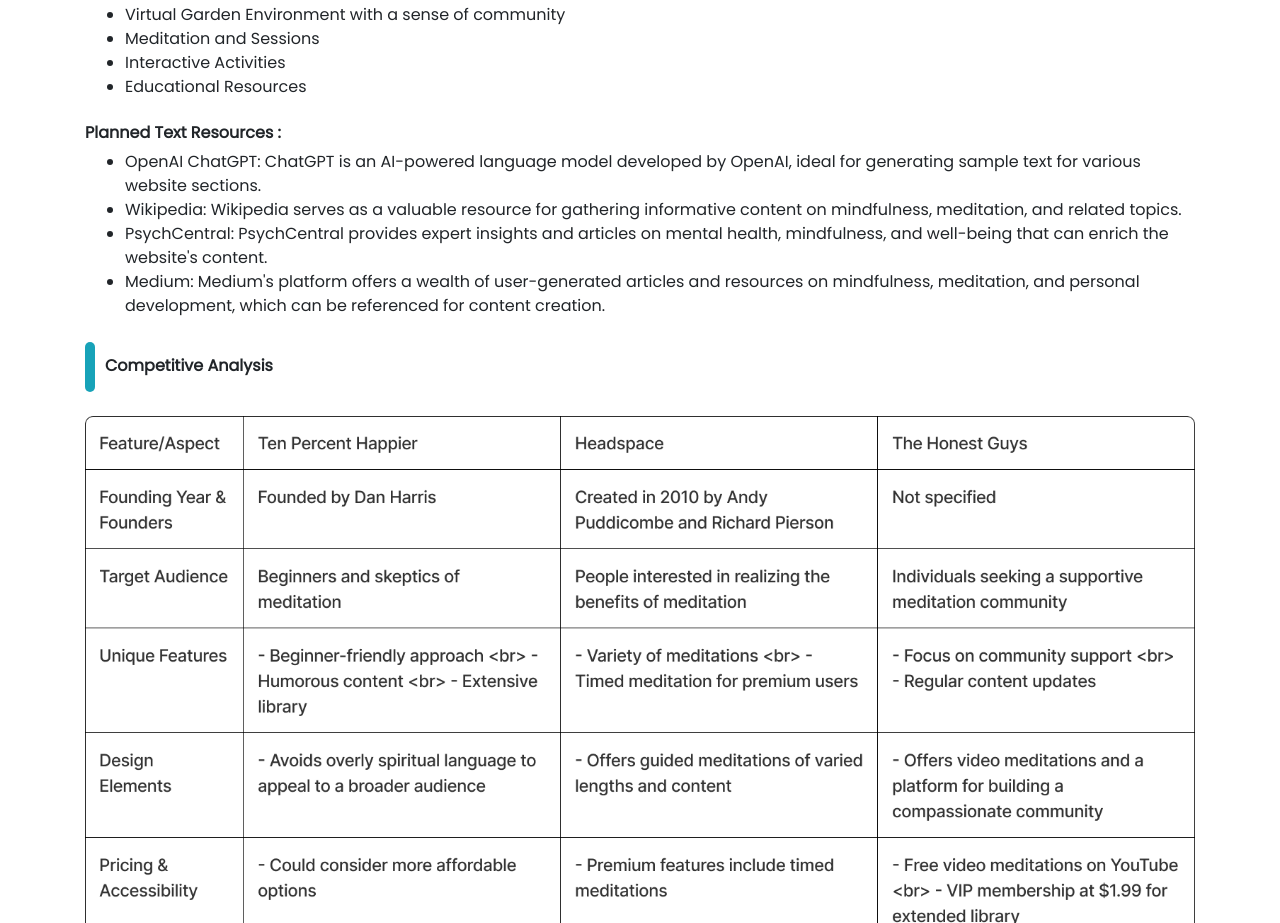
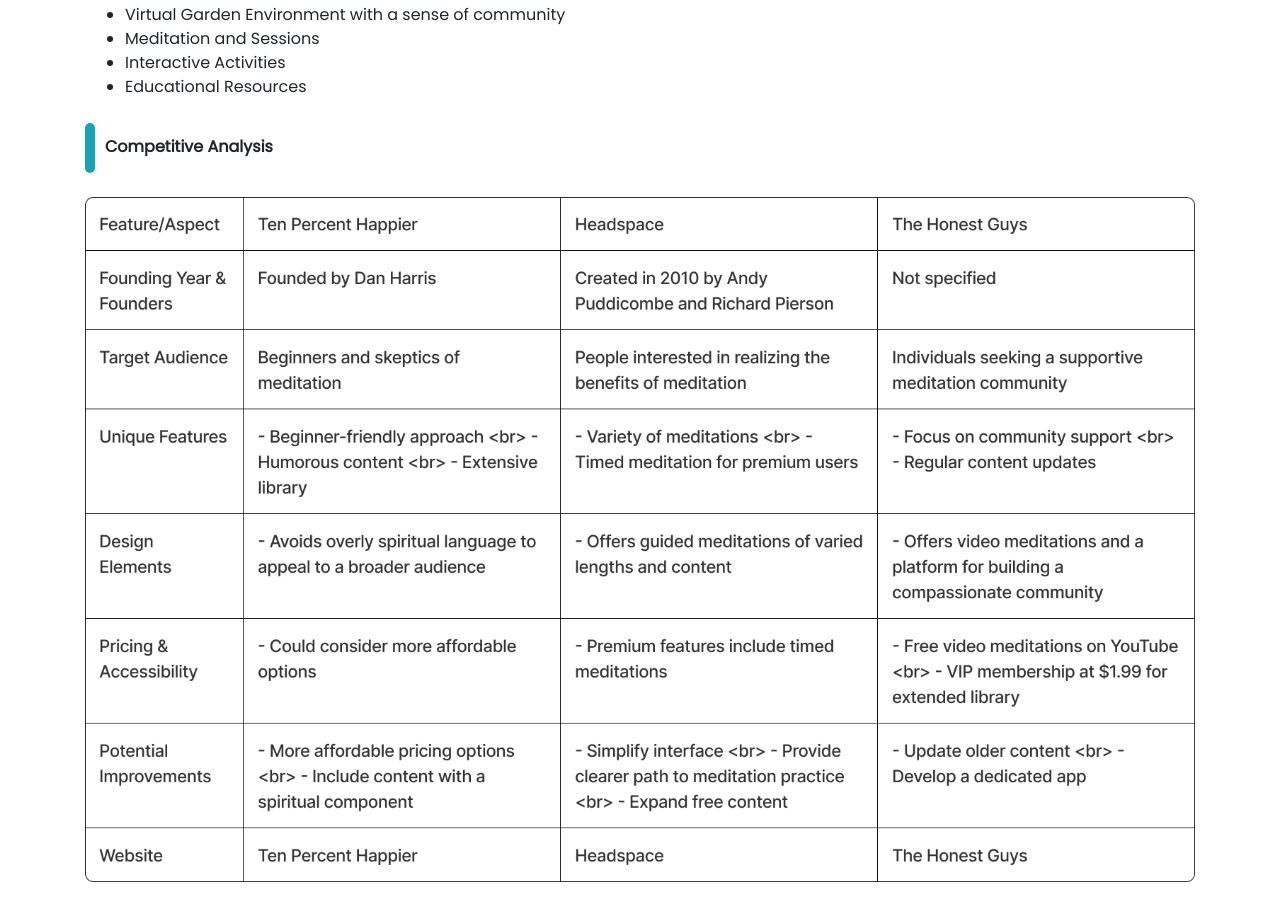
Before and after one commit to manashishah/portfolio_v3, a plain HTML site: page projects/zenOasis.html in a window 1280 px wide. Shown: the part 929-1852 px from the top of the page. Drawn offline with nearby package versions, Linux system fonts and the light colour scheme.

Commit message:
Update zenOasis.html

```diff
--- a/projects/zenOasis.html
+++ b/projects/zenOasis.html
@@ -120,18 +120,7 @@
                             <li>Educational Resources</li>
                         </ul>
 
-                        <h6 class=""><strong>Planned Text Resources :</strong></h6>
-                        <ul class="mb-4">
-                            <li>OpenAI ChatGPT: ChatGPT is an AI-powered language model developed by OpenAI, ideal for
-                                generating sample text for various website sections.</li>
-                            <li>Wikipedia: Wikipedia serves as a valuable resource for gathering informative content on
-                                mindfulness, meditation, and related topics.</li>
-                            <li>PsychCentral: PsychCentral provides expert insights and articles on mental health,
-                                mindfulness, and well-being that can enrich the website's content.</li>
-                            <li>Medium: Medium's platform offers a wealth of user-generated articles and resources on
-                                mindfulness, meditation, and personal development, which can be referenced for content
-                                creation.</li>
-                        </ul>
+
 
                     </div>
                     <!-- <div class="col-12">
```
